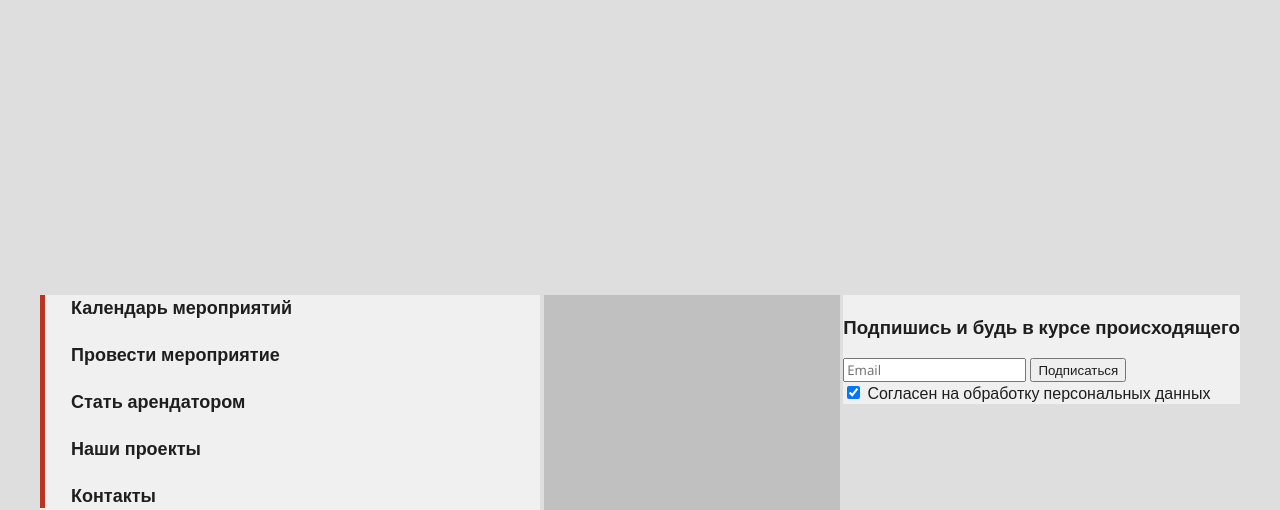
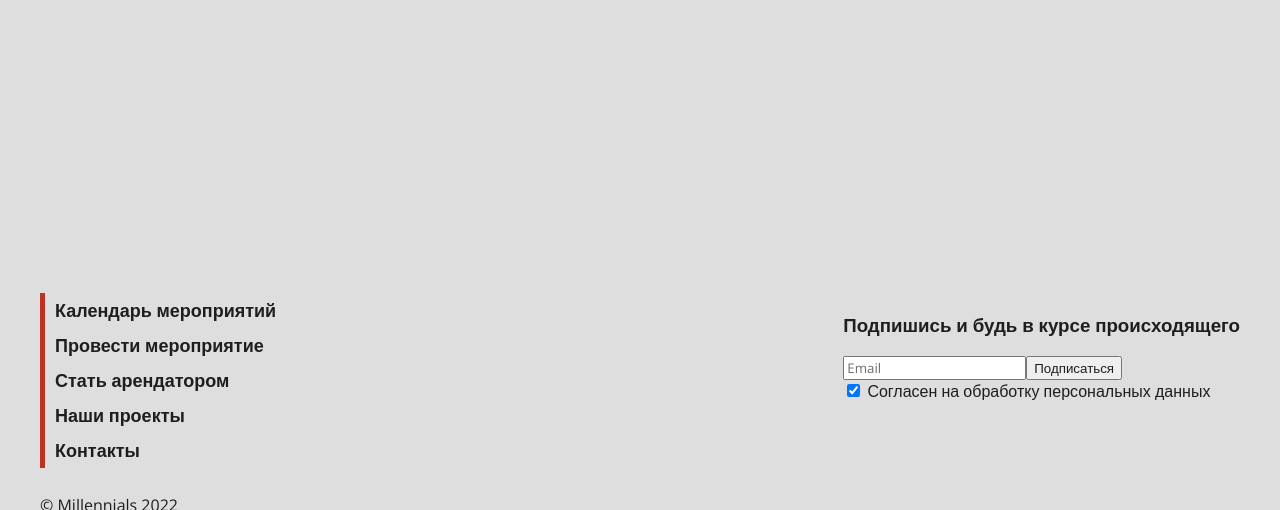
Before and after one commit to Jerri5700/my_project, a website: page src/html/contacts.html in a window 1280 px wide. Shown: the part 191-701 px from the top of the page. Drawn offline with nearby package versions, Linux system fonts and the light colour scheme; files that its build step writes are made by us from their sources.

Commit message:
finished the site footer

```diff
--- a/src/html/blocks/page-footer.html
+++ b/src/html/blocks/page-footer.html
@@ -1,25 +1,9 @@
-<!---------------------------------- FOOTER ---------------------------------->
-<!-- <footer class="page-footer container">
-  <div class="page-footer__menu">
-    <a href="#" class="page-footer__menu__link">Календарь мероприятий</a>
-    <a href="#" class="page-footer__menu__link">Провести мероприятие</a>
-    <a href="#" class="page-footer__menu__link">Стать арендатором</a>
-    <a href="#" class="page-footer__menu__link">Наши проекты</a>
-    <a href="#" class="page-footer__menu__link">Контакты</a>
-    <div class="page-footer__copyright-left">
-      <p>© Millennials 2022</p>
-      <h3>
-        Политика конфиденциальности &nbsp;&nbsp;&nbsp;&nbsp;&nbsp; Cookies
-      </h3>
-    </div>
-  </div>
-</footer> -->
-<!---------------------------------- FOOTER ---------------------------------->
+<!------------------------------------------------------- FOOTER ------------------------------------------------------->
 <footer class="page-footer container">
   <div class="page-footer__container">
-    <div class="left-container">
-      <div class="left">
-        <div class="menu">
+    <div class="page-footer__container__box">
+      <div class="page-footer__container__box__item item1">
+        <div class="page-footer__container__box__item__menu">
           <a href="#" class="menu__link">Календарь мероприятий</a>
           <a href="#" class="menu__link">Провести мероприятие</a>
           <a href="#" class="menu__link">Стать арендатором</a>
@@ -27,39 +11,32 @@
           <a href="#" class="menu__link">Контакты</a>
         </div>
       </div>
-      <div class="left">
+      <div class="page-footer__container__box__item item2">
+        <h3>Подпишись и будь в курсе происходящего</h3>
+        <input type="email" placeholder="Email" /><button>Подписаться</button
+        ><br /><input type="checkbox" checked /><span>
+          Согласен на обработку персональных данных</span
+        >
+      </div>
+    </div>
+    <div class="page-footer__container__box">
+      <div class="page-footer__container__box__item item3">
         <p>© Millennials 2022</p>
         <h3>Политика конфиденциальности Cookies</h3>
       </div>
-    </div>
-    <div class="center">
-      <div class="center__soceal-media">
-        <svg width="58" height="58">
+      <div class="page-footer__container__box__item item4">
+        <svg class="page-header__nav-logout-icon" width="58" height="58">
           <use xlink:href="assets/icons/symbols.svg#insta"></use>
         </svg>
-        <svg width="58" height="58">
+        <svg class="page-header__nav-logout-icon" width="58" height="58">
           <use xlink:href="assets/icons/symbols.svg#vk"></use>
         </svg>
       </div>
-    </div>
-    <div class="right-container">
-      <div class="right">
-        <div class="right__top">
-          <h3>Подпишись и будь в курсе происходящего</h3>
-          <labe
-            ><input type="email" placeholder="Email" />
-            <button>Подписаться</button></labe
-          >
-          <div>
-            <input type="checkbox" checked /><span>
-              Согласен на обработку персональных данных</span
-            >
-          </div>
-        </div>
-      </div>
-      <div class="right">
+      <div class="page-footer__container__box__item item5">
         <h3>Создание и продвижение TAGREE</h3>
       </div>
     </div>
   </div>
 </footer>
+<!------------------------------------------------------- FOOTER ------------------------------------------------------->
+<!-- ---------------------------------------------------РАЗДЕЛИТЕЛЬНАЯ ЧЕРТА--------------------------------------------------- -->
--- a/src/styles/blocks/page-footer.less
+++ b/src/styles/blocks/page-footer.less
@@ -1,105 +1,52 @@
-/*Стили footer начало*/
-
-// .page-footer {
-//   flex: 0 0 auto;
-//   background-color: rgb(190, 186, 186);
-//   height: 400px;
-
-//   &__menu {
-//     box-sizing: border-box;
-//     display: flex;
-//     flex-direction: column;
-//     width: 500px;
-//     //border: 1px solid @red;
-//     color: #1f1e1e;
-//     font-weight: 600;
-//     font-size: 18px;
-//     line-height: 25px;
-//     text-decoration: none;
-//     border-left: 5px solid @red;
-//     &__link {
-//       text-decoration: none;
-//       margin: 0 0 22px 26px;
-//       &:last-child {
-//         margin-bottom: 0;
-//       }
-//       &:hover {
-//         color: @red_dark;
-//         transition: color 0.2s;
-//       }
-//     }
-//   }
-//   &__copyright-left {
-//     margin-top: 10px;
-//     border: 1px solid @red;
-//   }
-//   // p {
-//   //   margin-top: 60px;
-//   // }
-// }
-/*Стили footer конец*/
-
-/*---------------------------------------------------РАЗДЕЛИТЕЛЬНАЯ ЧЕРТА---------------------------------------------------*/
+//Стили footer сайта
 .page-footer {
-  .page-footer__container {
+  flex: 0 0 auto;
+  //background-color: rgb(190, 186, 186);
+  //height: 400px;
+  &__container {
+    //min-height: 100vh;
+    //width: auto;
+    //max-width: 90%;
+    //margin: 0 auto;
+    padding: 20px 0;
+    box-sizing: border-box;
+    //background-color: #c6fffe;
+    &__box {
       display: flex;
       justify-content: space-between;
-    align-items: stretch;
-    align-content: flex-end;
-
-    .left-container,
-    .right-container {
+      margin: 10px 0;
+      //padding: 0 5px;
+      //align-self: flex-end;
+      // align-content: flex-end;
+      &__item {
+        //background: gray;
+        //height: 180px;
+        &__menu {
           display: flex;
           flex-direction: column;
-      justify-content: space-between;
-    }
-    .right-container {
-      display: flex;
-      flex-direction: column;
-      align-items: flex-end;
-      align-self: space-between;
-    }
-    .left,
-    .right {
-      background-color: #f0f0f0;
-      box-sizing: border-box;
-    }
-    .center {
-      background-color: #c0c0c0;
-      box-sizing: border-box;
-      display: flex;
-      justify-content: center;
-      flex-direction: row;
-      align-items: flex-end;
-      &__soceal-media {
-        svg {
-          margin: 0 44px;
-        }
-      }
-    }
-    .menu {
-      box-sizing: border-box;
-      display: flex;
-      flex-direction: column;
-      width: 500px;
-      //border: 1px solid @red;
-      color: #1f1e1e;
           font-weight: 600;
           font-size: 18px;
           line-height: 25px;
+          font-family: "Open Sans", sans-serif;
+          border-left: 5px solid #bc3324;
+          a {
+            margin: 0 0 0 10px;
+            padding: 5px 0;
             text-decoration: none;
-      border-left: 5px solid @red;
-      &__link {
+            color: #1f1e1e;
+          }
+          a:hover {
             text-decoration: none;
-        margin: 0 0 22px 26px;
-        &:last-child {
-          margin-bottom: 0;
-        }
-        &:hover {
-          color: @red_dark;
-          transition: color 0.2s;
+            color: #a51505;
           }
         }
       }
     }
   }
+  .item3,
+  .item4,
+  .item5 {
+    align-content: flex-end;
+  }
+}
+/*---------------------------------------------------РАЗДЕЛИТЕЛЬНАЯ ЧЕРТА---------------------------------------------------*/
```
Also changed, not shown: dist/assets/icons/footer/insta.svg (deleted), dist/assets/icons/footer/vk.svg (deleted), dist/assets/icons/insta.svg (deleted), dist/assets/icons/vk.svg (deleted), dist/contacts.html, dist/default.html, dist/event.html, dist/events.html, dist/index.html, dist/styles/styles.css, dist/styles/styles.min.css. Lines whose indentation alone changed are shown as unchanged.
